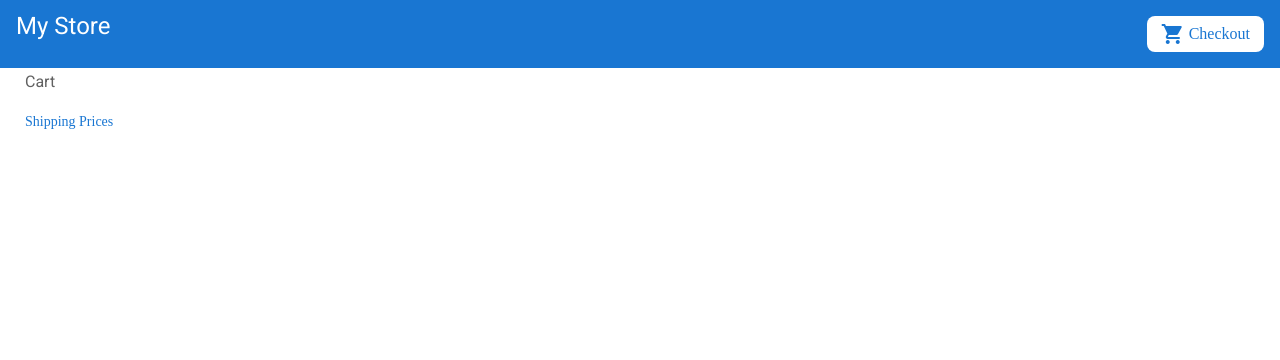
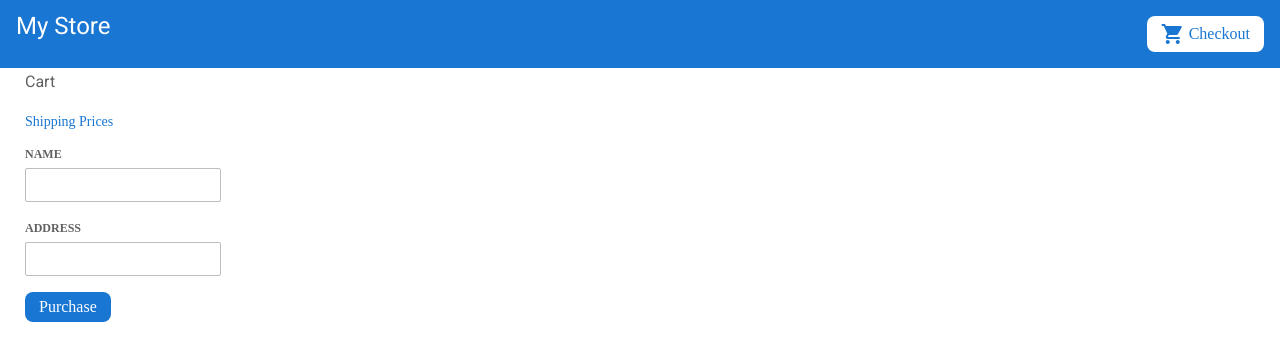
Before and after one commit to IzzatAliev/Angular_demo, an Angular app: page /cart in a window 1280 px wide. Shown: the top 360 px of the page. Built offline with nearby package versions, Linux system fonts and the light colour scheme.

Commit message:
AngularMarshrut

```diff
--- a/src/app/cart.service.ts
+++ b/src/app/cart.service.ts
@@ -5,8 +5,8 @@
   providedIn: 'root'
 })
 export class CartService {
-  items = [];
-  product!: never;
+  items:any = [];
+  product!: any;
 
   addToCart(product: any) {
     this.items.push(this.product);
--- a/src/app/cart/cart.component.html
+++ b/src/app/cart/cart.component.html
@@ -8,3 +8,19 @@
   <span>{{ item.name }} </span>
   <span>{{ item.price | currency }}</span>
 </div>
+
+<form [formGroup]="checkoutForm" (ngSubmit)="onSubmit(checkoutForm.value)">
+
+  <div>
+    <label>Name</label>
+    <input type="text" formControlName="name">
+  </div>
+
+  <div>
+    <label>Address</label>
+    <input type="text" formControlName="address">
+  </div>
+
+  <button class="button" type="submit">Purchase</button>
+
+</form>
--- a/src/app/cart/cart.component.ts
+++ b/src/app/cart/cart.component.ts
@@ -1,4 +1,6 @@
 import { Component, OnInit } from '@angular/core';
+import { FormBuilder } from '@angular/forms';
+
 import { CartService } from '../cart.service';
 
 @Component({
@@ -7,13 +9,26 @@
   styleUrls: ['./cart.component.scss']
 })
 export class CartComponent implements OnInit {
-  items: any;
+  items;
+  checkoutForm;
 
-  constructor(private cartService: CartService) {
+  constructor(
+    private cartService: CartService,
+    private formBuilder: FormBuilder) {
     this.items = this.cartService.getItems();
+    this.checkoutForm = this.formBuilder.group({
+      name: '',
+      address: ''
+    });
    }
 
   ngOnInit(): void {
   }
 
+  onSubmit(customerData: any) {
+    console.warn('Your order has been submitted', customerData);
+    this.items = this.cartService.clearCart();
+    this.checkoutForm.reset();
+  }
+
 }
--- a/src/styles.scss
+++ b/src/styles.scss
@@ -134,6 +134,7 @@
     margin-bottom: 8px;
     border-radius: 2px;
     background-color: #EEEEEE;
+    color: #000;
   }
 html, body { height: 100%; }
 body { margin: 0; font-family: Roboto, "Helvetica Neue", sans-serif; }
```
